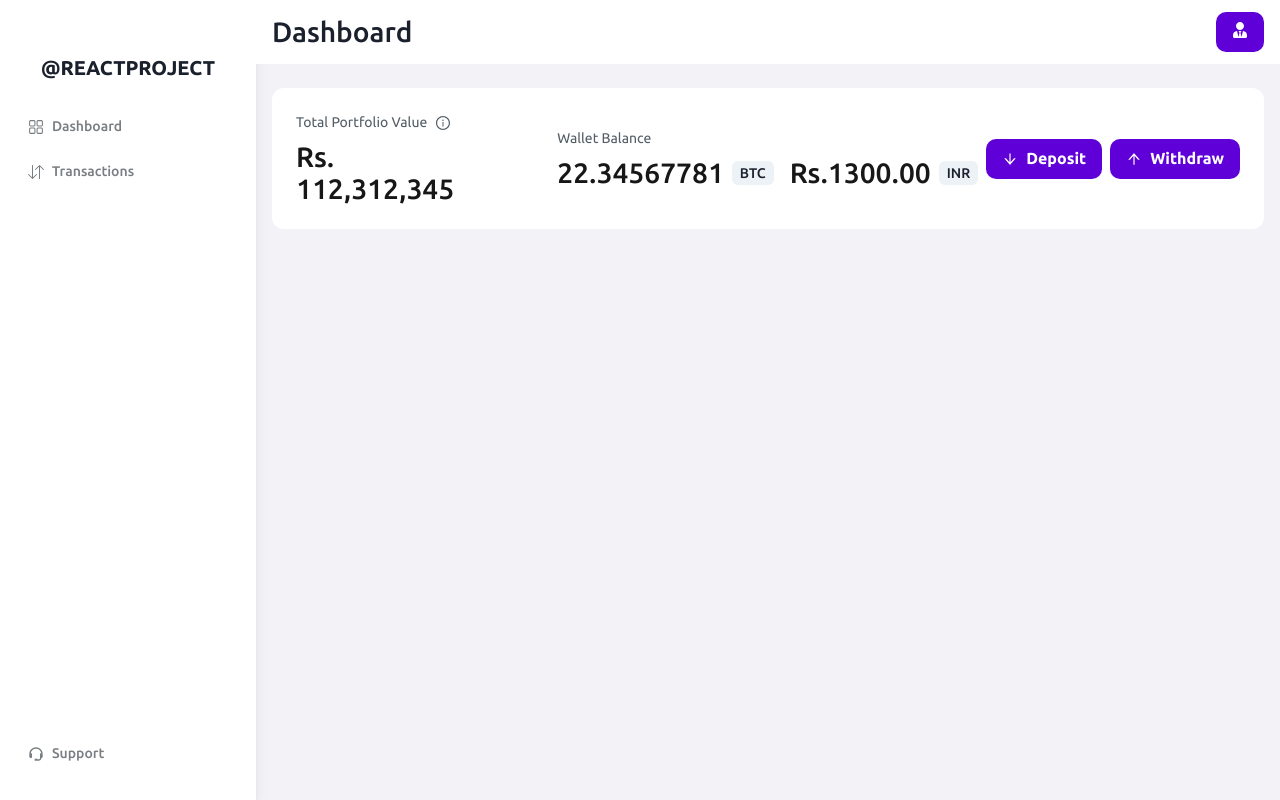
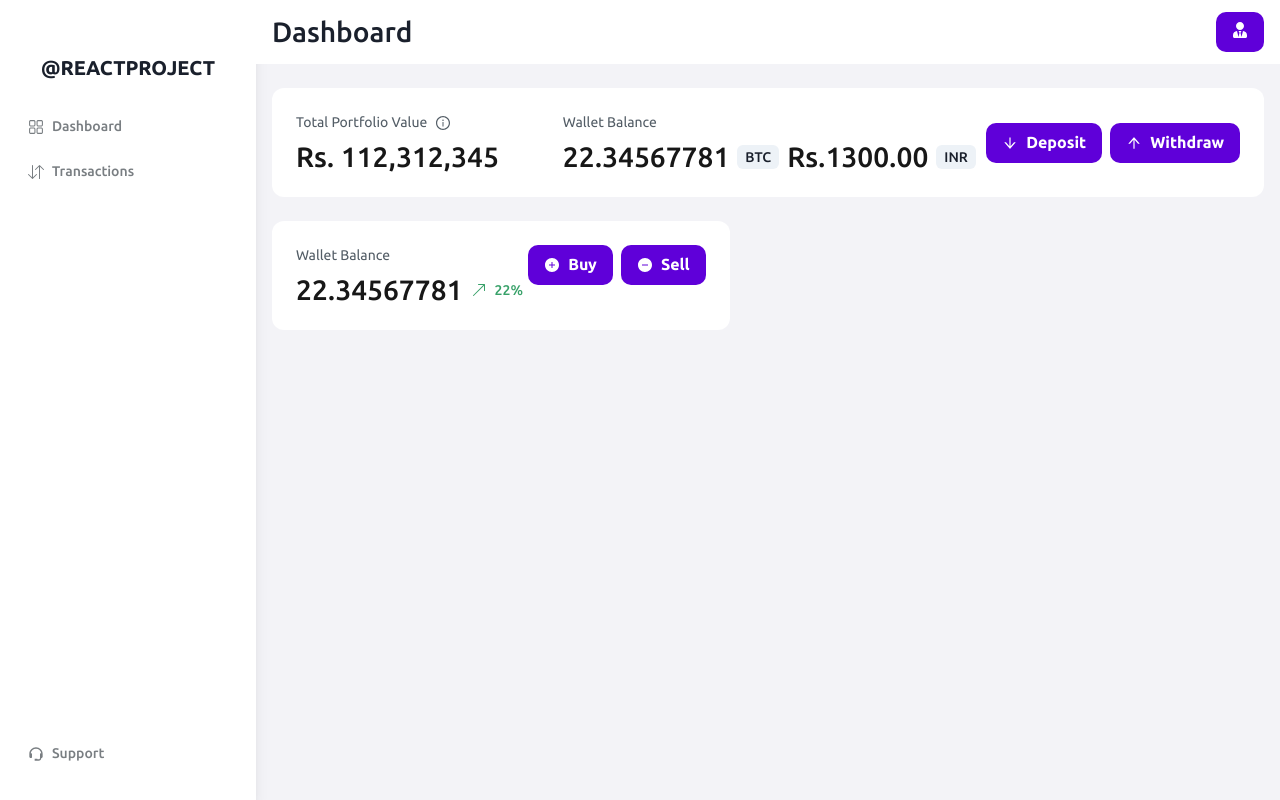
Before and after one commit to prabhjot-2/crpto, a React (Vite) app in the folder crpto/: page /support in a window 1280 px wide. Built offline with nearby package versions, Linux system fonts and the light colour scheme.

Commit message:
develop a price section grid in dashboard and in grid there is add buy sell button and changes in dashboard

```diff
--- /dev/null
+++ b/crpto/src/chakra/CustomCard.jsx
@@ -0,0 +1,6 @@
+import {chakra} from "@chakra-ui/react";
+import { BiBorderRadius } from "react-icons/bi";
+
+export const CustomCard = chakra("div",{
+    baseStyle:{bg:"white", borderRadius:"xl",p:"6"}
+});
--- a/crpto/src/pages/Dashboard/Dashboard.jsx
+++ b/crpto/src/pages/Dashboard/Dashboard.jsx
@@ -1,10 +1,27 @@
+import { GridItem , Grid} from "@chakra-ui/react";
 import DashboardLayout from "../../components/DashboardLayout";
 import PortfolioSection from "./components/PortfolioSection";
+import PriceSection from "./components/PriceSection";
 
 const Dashboard =()=>{
     return (
         <DashboardLayout title="Dashboard">
-            <PortfolioSection/>
+        <Grid
+            gridTemplate={{
+                base:"repeat(1,1fr)",
+                md:"repeat(2,1fr),"
+            }}
+            gap="6"
+
+        >
+            <GridItem colSpan={2}>
+                <PortfolioSection/>
+            </GridItem>
+
+            <GridItem colSpan={1}>
+                <PriceSection/>
+            </GridItem>
+        </Grid>
         </DashboardLayout>
     )
 }
--- a/crpto/src/pages/Dashboard/components/PortfolioSection.jsx
+++ b/crpto/src/pages/Dashboard/components/PortfolioSection.jsx
@@ -4,8 +4,43 @@
 
 const PortfolioSection =()=>{
     return (
-      <HStack justify="space-between" bg="white" borderRadius="xl" p="6" >
-      <HStack spacing="16">
+      <HStack
+        justify="space-between"
+        bg="white"
+        borderRadius="xl"
+        p="6"
+        align={{
+            base:"flex-start",
+            xl:"center",
+        }}
+        flexDir={{
+            base:"column",
+            xl:"row",
+        }}
+        spacing={
+            {
+                base:4,
+                xl:0,
+            }
+        }
+        >
+      <HStack
+        spacing={
+            {
+                base:0,
+                xl:16,
+            }
+        }
+        align={{
+            base:"flex-start",
+            xl:"center",
+        }}
+        flexDir={{
+            base:"column",
+            xl:"row",
+        }}
+
+      >
 
 
         <Stack>
@@ -19,7 +54,16 @@
           <HStack color="black.80">
             <Text fontSize="sm">Wallet Balance</Text>
           </HStack>
-          <HStack spacing={4}>
+          <HStack spacing={2}
+            align={{
+                base:"flex-start",
+                sm:"center",
+            }}
+            flexDir={{
+                base:"column",
+                sm:"row",
+            }}
+            >
             <HStack>
               <Text textStyle="h2" fontWeight={"medium"}> 22.34567781</Text>
               <Tag colorScheme="gray" fontWeight={"medium"}> BTC</Tag>
--- /dev/null
+++ b/crpto/src/pages/Dashboard/components/PriceSection.jsx
@@ -0,0 +1,48 @@
+import React from "react";
+import { HStack, Stack, Text, Button, Icon, Flex } from "@chakra-ui/react";
+import { CustomCard } from "../../../chakra/CustomCard";
+import { BsArrowUpRight } from "react-icons/bs";
+import { AiFillMinusCircle, AiFillPlusCircle } from "react-icons/ai";
+
+const PriceSection=()=>{
+    return (
+        <CustomCard>
+            <Flex justify="space-between"  align="start">
+            <Stack>
+          <HStack color="black.80">
+            <Text fontSize="sm">Wallet Balance</Text>
+          </HStack>
+          <HStack spacing={2}
+            align={{
+                base:"flex-start",
+                sm:"center",
+            }}
+            flexDir={{
+                base:"column",
+                sm:"row",
+            }}
+            >
+            <HStack>
+              <Text textStyle="h2" fontWeight={"medium"}> 22.34567781</Text>
+              <HStack fontWeight="medium" color="green.500" >
+              <Icon as={ BsArrowUpRight}/>
+              <Text fontSize="sm" fontWeight={"medium"}> 22%</Text>
+
+              </HStack>
+            </HStack>
+
+          </HStack>
+            </Stack>
+
+            <HStack>
+                <Button leftIcon={<Icon as={ AiFillPlusCircle}/>}> Buy</Button>
+                <Button leftIcon={<Icon as={ AiFillMinusCircle}/>}> Sell</Button>
+            </HStack>
+            </Flex>
+
+        </CustomCard>
+    )
+}
+
+
+export default PriceSection
```
